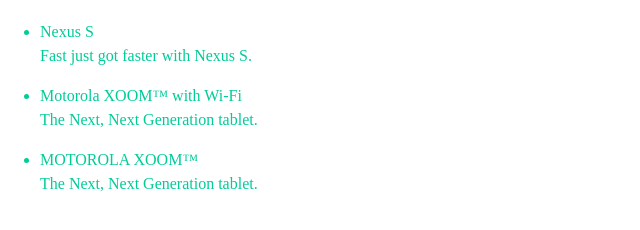
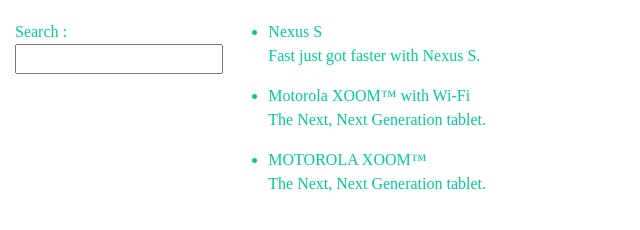
Before and after one commit to gaga-change/my-angular, a website: page app/index.html in a window 1280 px wide. Shown: the whole page, without its empty margins (0-640 px from the left). Drawn offline with nearby package versions, Linux system fonts and the light colour scheme.

Commit message:
05filter出现

```diff
--- a/app/phone-list/phone-list.template.html
+++ b/app/phone-list/phone-list.template.html
@@ -1,6 +1,19 @@
-<ul>
-    <li ng-repeat="phone in $ctrl.phones">
-        <span>{{phone.name}}</span>
-        <p>{{phone.snippet}}</p>
-    </li>
-</ul>
+<div class="container-fluid">
+    <div class="row">
+        <div class="col-md-2">
+            <!-- Sidebar content -->
+
+            Search : <input  ng-model="$ctrl.query" />
+        </div>
+        <div class="col-md-10">
+            <!-- Body content -->
+
+            <ul>
+                <li ng-repeat="phone in $ctrl.phones | filter:$ctrl.query">
+                    <span>{{phone.name}}</span>
+                    <p>{{phone.snippet}}</p>
+                </li>
+            </ul>
+        </div>
+    </div>
+</div>
```
